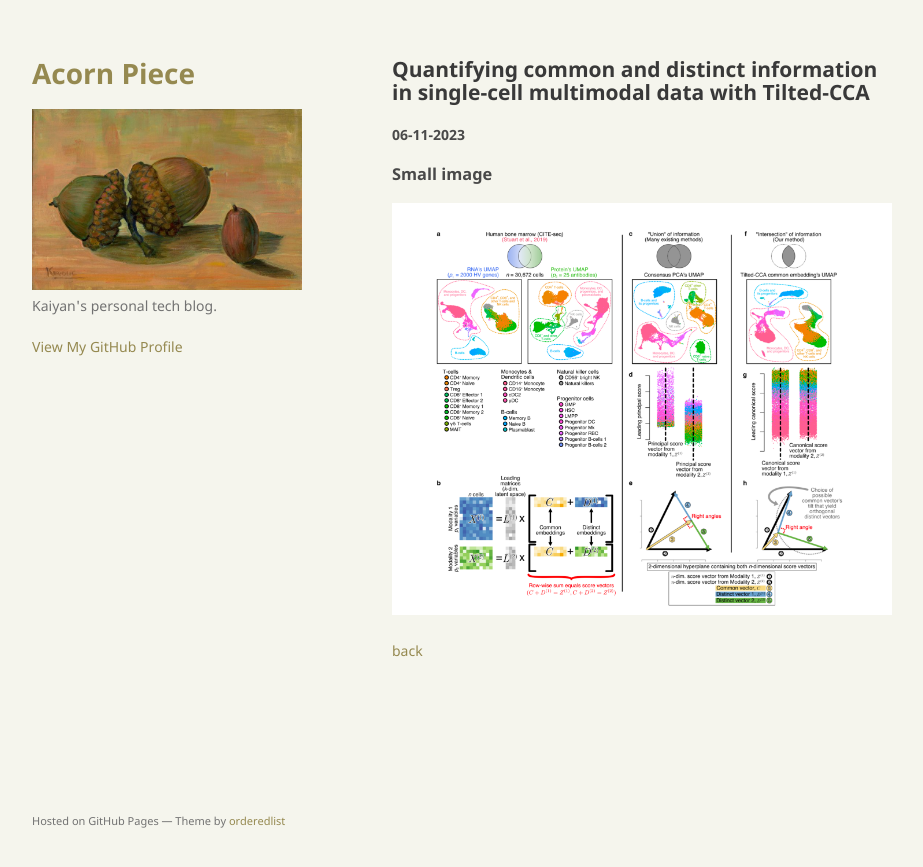
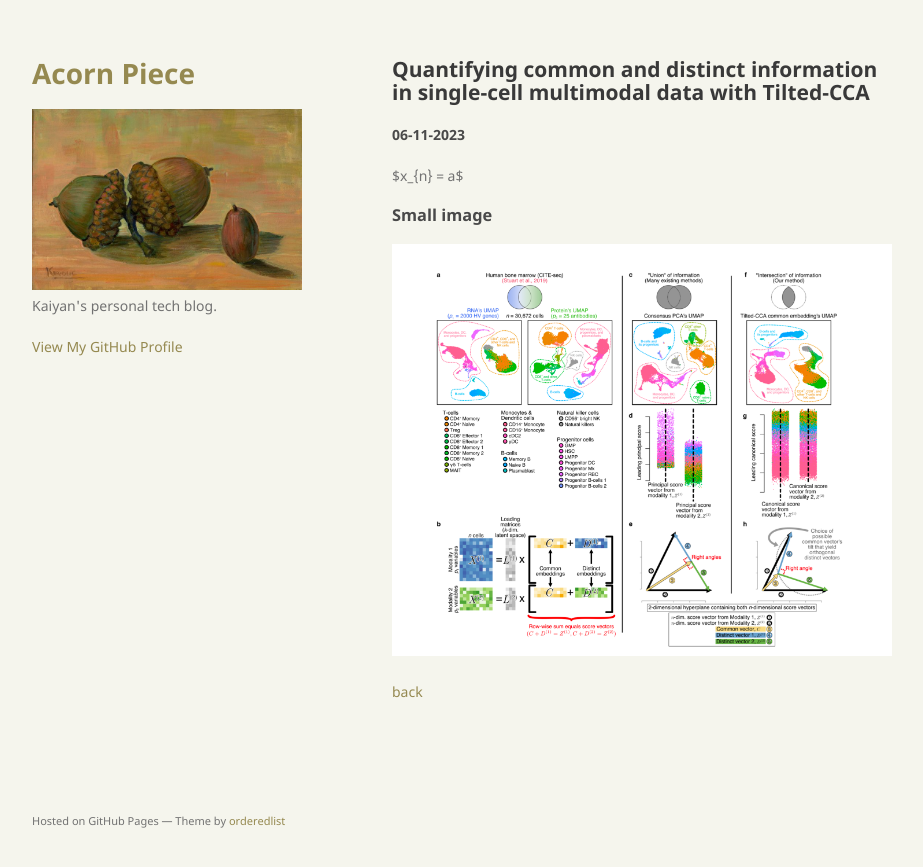
Before and after one commit to KaiyanM/KaiyanM.github.io, a Jekyll site: the page built from mypost/06-11-2023.md, in a window 1280 px wide. Shown: the top 867 px of the page, without its empty margins (178-1101 px from the left). Built offline with Jekyll 4.4.1, drawn with Linux system fonts in a browser that asks for light colours; our own code applies the rules of GitHub Pages for plain Markdown files.

Commit message:
Update 06-11-2023.md

```diff
--- a/mypost/06-11-2023.md
+++ b/mypost/06-11-2023.md
@@ -5,7 +5,7 @@ layout: default
 ## Quantifying common and distinct information in single-cell multimodal data with Tilted-CCA
 #### 06-11-2023
 
-
+$x_{n} = a$
 
 ### Small image
 
```
